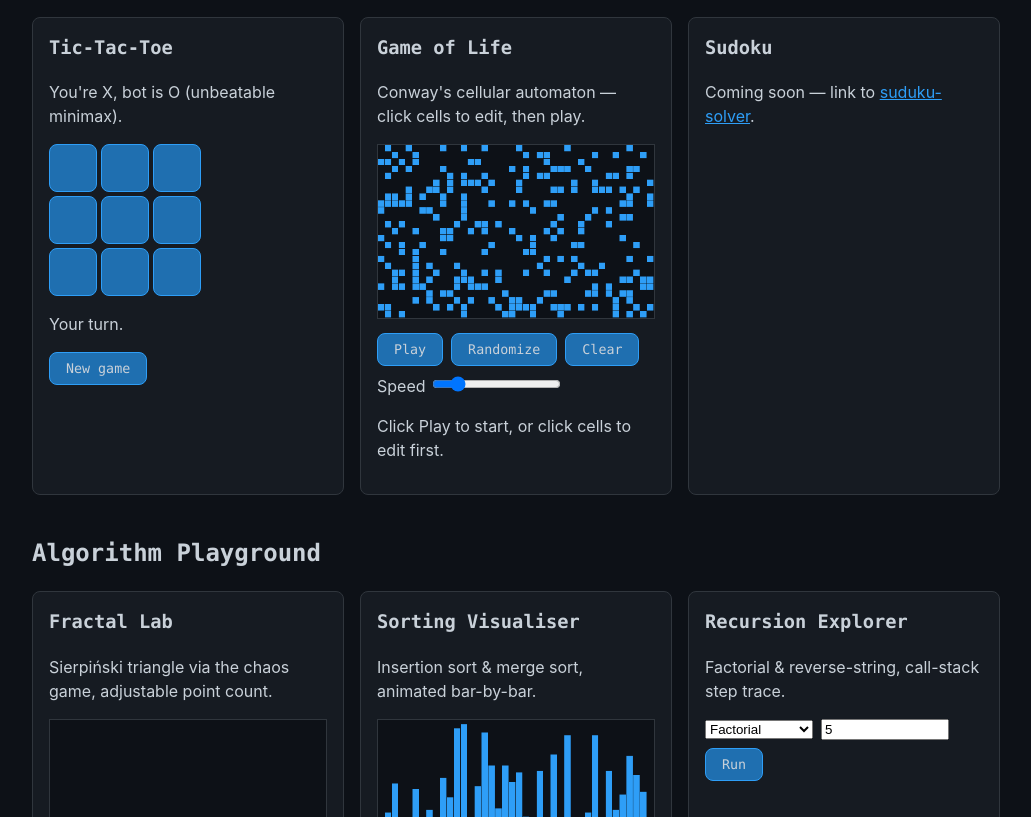
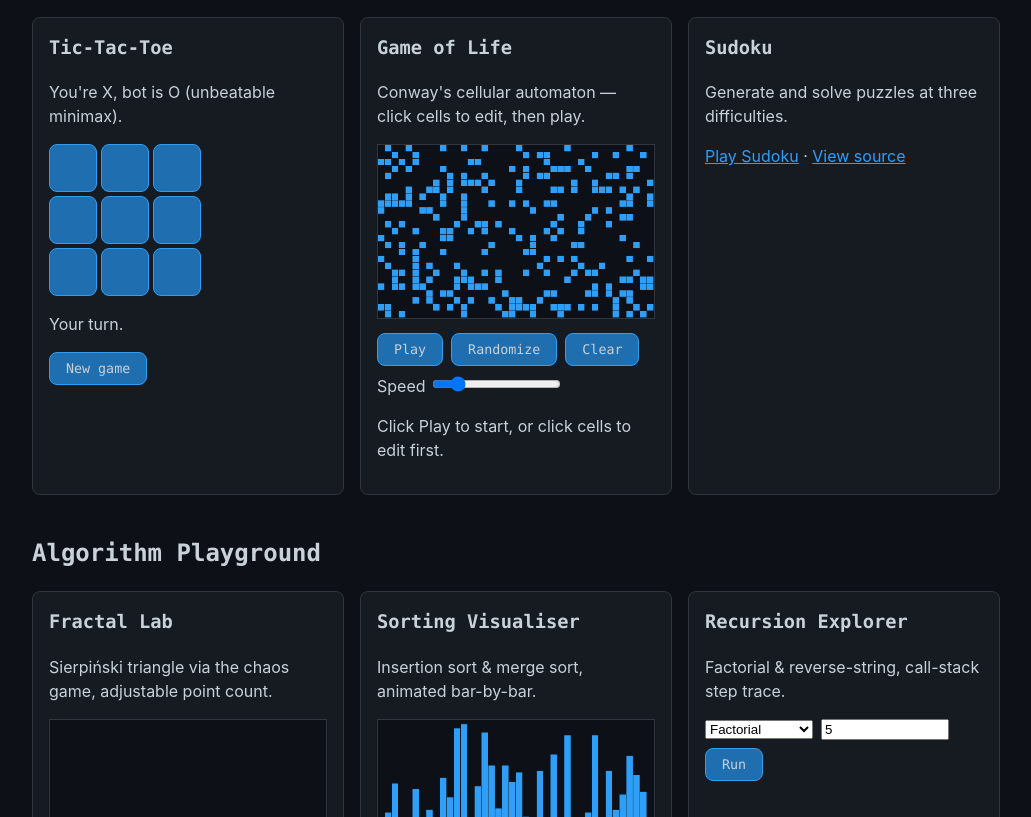
Before and after one commit to pradipchjana/dev-arcade, a plain HTML site: page index.html in a window 1280 px wide. Shown: the part 1091-1908 px from the top of the page, without its empty margins (124-1155 px from the left). Drawn offline with Linux system fonts and the light colour scheme.

Commit message:
Link Sudoku card to the live suduku-solver Pages deployment
This completes the Dev Arcade section (Tic-Tac-Toe, Game of Life,
Fractal Lab via Playground, Sudoku).

```diff
--- a/index.html
+++ b/index.html
@@ -38,7 +38,9 @@
         </div>
         <div class="card" id="sudoku-card">
           <h3>Sudoku</h3>
-          <p>Coming soon — link to <a href="https://github.com/pradipchjana/suduku-solver">suduku-solver</a>.</p>
+          <p>Generate and solve puzzles at three difficulties.</p>
+          <a href="https://pradipchjana.github.io/suduku-solver/public/index.html">Play Sudoku</a>
+          · <a href="https://github.com/pradipchjana/suduku-solver">View source</a>
         </div>
       </div>
     </section>
```
